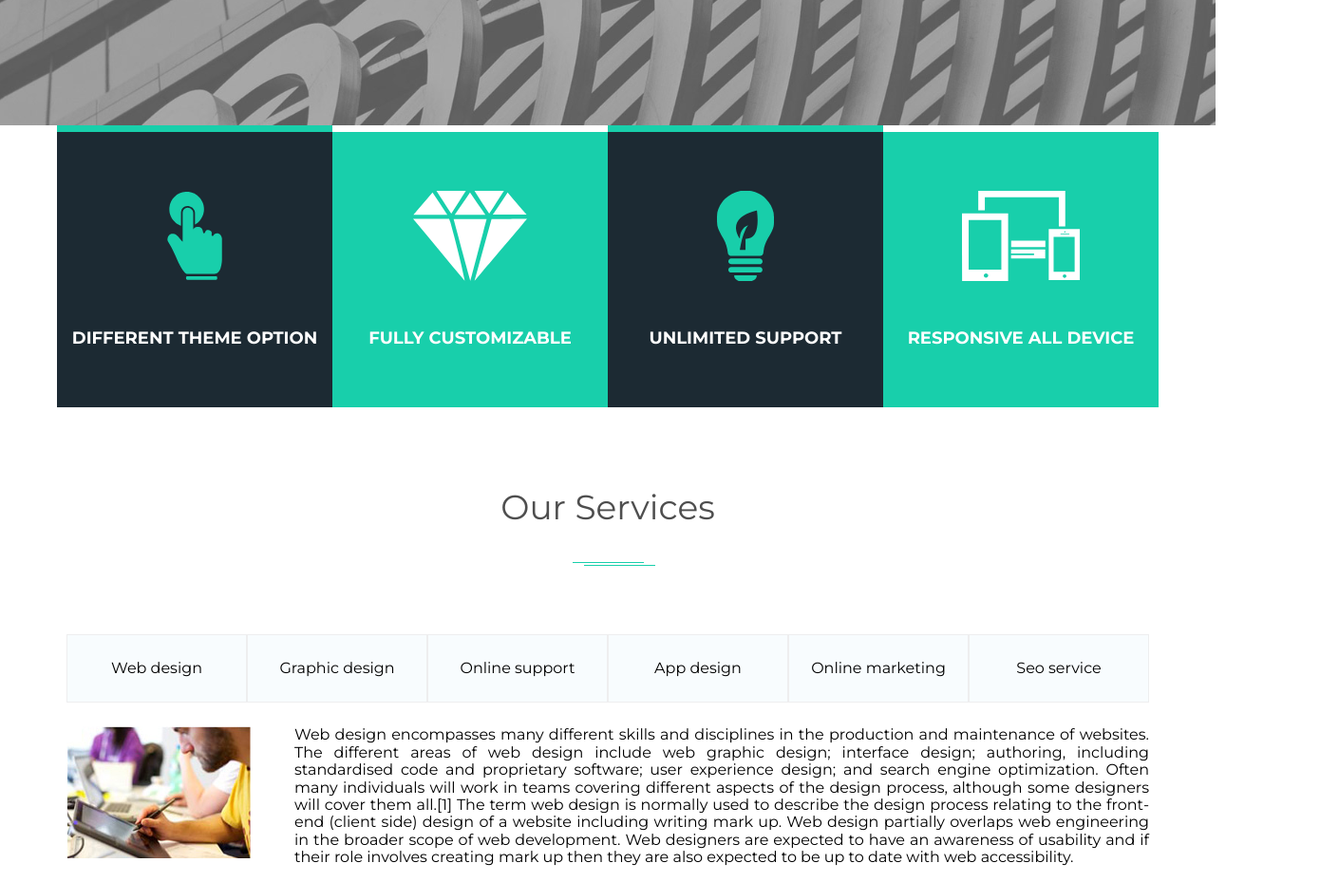
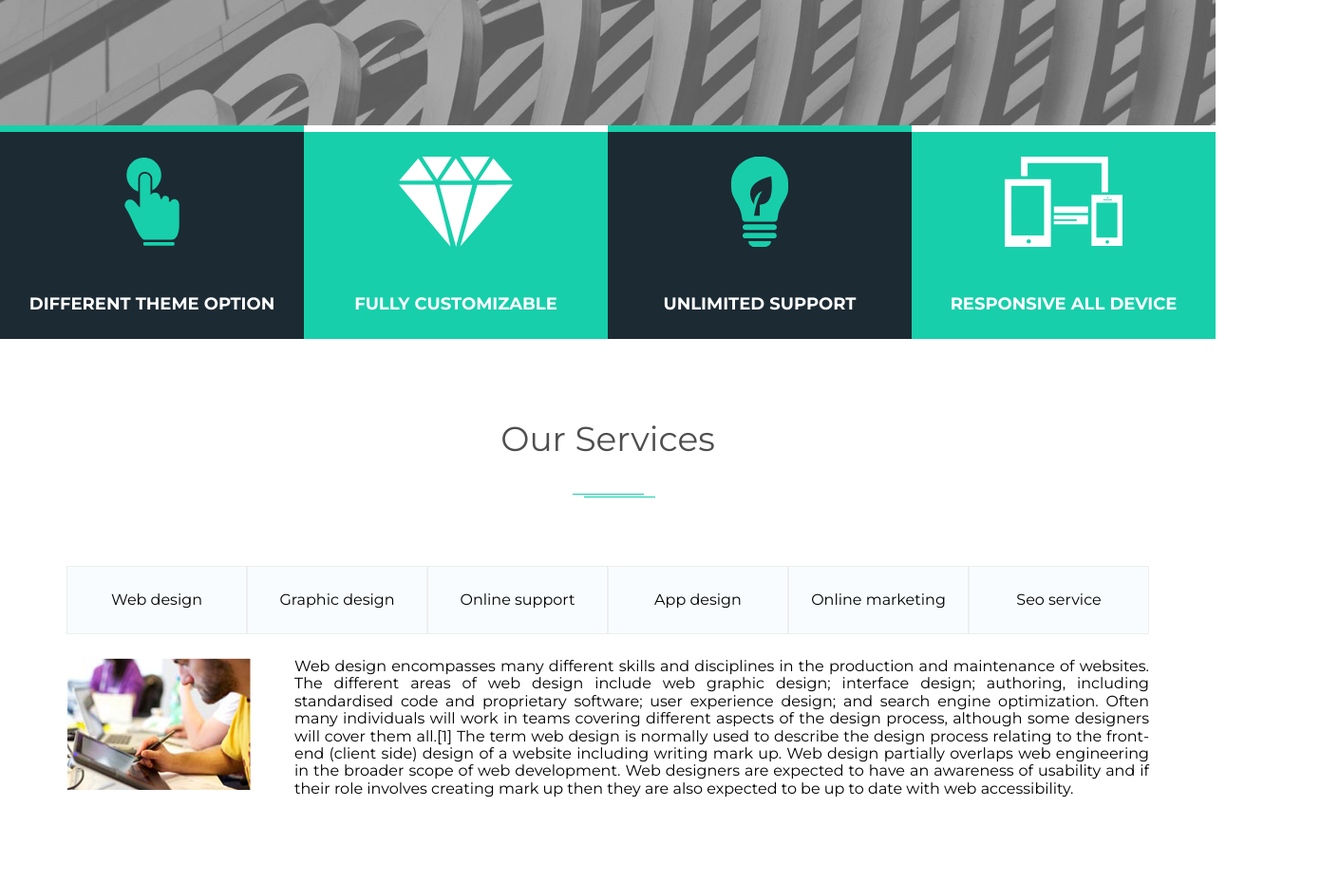
Before and after one commit to AndrewBubnov/andrewbubnov, a plain HTML site: page index.html in a window 1280 px wide. Shown: the part 880-1809 px from the top of the page at 95% size, 1410 px wide, since content can reach past the window. Drawn offline with Linux system fonts and the light colour scheme.

Commit message:
landing page

```diff
--- a/css/style.css
+++ b/css/style.css
@@ -215,6 +215,7 @@ section{
 }
 .box-wrapper{
     display: flex;
+    width: 100%;
 }
 .box-inner-wrapper{
     display: flex;
@@ -222,7 +223,7 @@ section{
     width: 25%;
 }
 .box{
-    height: 290px;
+    height: 17vw;
     display: flex;
     flex-direction: column;
     justify-content: center;
@@ -235,7 +236,6 @@ section{
     background-color: #18cfab;
 }
 .cap{
-    width: 480px;
     height: 7px;
 }
 .green-cap{
--- a/index.html
+++ b/index.html
@@ -80,7 +80,6 @@
 </section>
 
 <section id = "about">
-    <div class="main-container">
     <div class="box-wrapper">
         <div class="box-inner-wrapper"><div class="cap green-cap"></div><div class="box dark-box">
             <img src="img/choose_icon.svg" class="box-icon" alt=""><div class="box-slogan">Different theme option</div></div></div>
@@ -93,7 +92,6 @@
 
           <div class="box-inner-wrapper"><div class="cap white-cap"></div><div class="box light-box">
             <img src="img/gadget_icon.svg" class="box-icon" alt=""><div class="box-slogan">Responsive all device</div></div></div>
-    </div>
     </div>
 </section>
 
```
